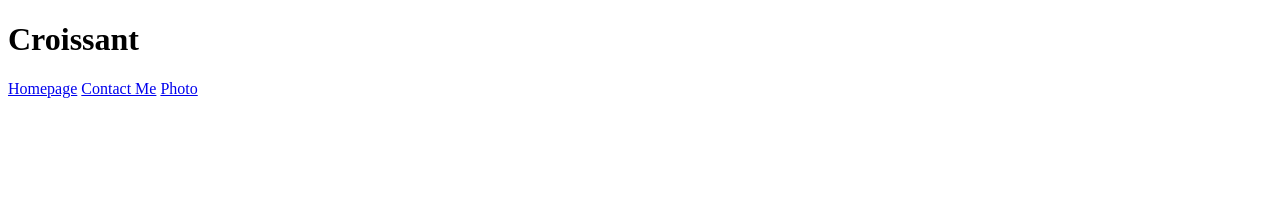
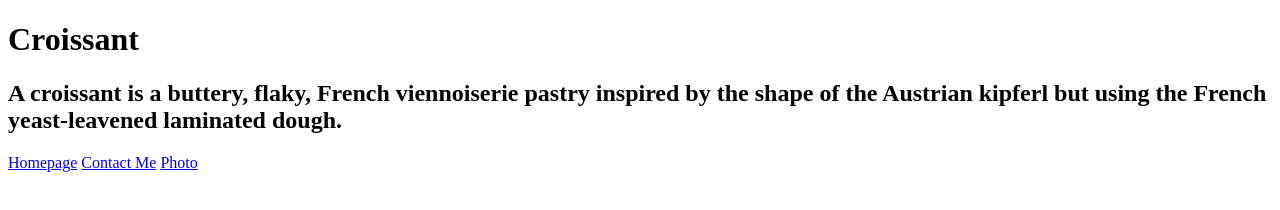
Before and after one commit to elek24/Croissant, a plain HTML site: page index.html in a window 1280 px wide. Drawn offline with Linux system fonts and the light colour scheme.

Commit message:
added content to each html

```diff
--- a/index.html
+++ b/index.html
@@ -8,6 +8,11 @@
   </head>
   <body>
     <h1>Croissant</h1>
+    <h2>
+      A croissant is a buttery, flaky, French viennoiserie pastry inspired by
+      the shape of the Austrian kipferl but using the French yeast-leavened
+      laminated dough.
+    </h2>
     <a href="index.html">Homepage</a>
     <a href="contact.html">Contact Me</a>
     <a href="photo.html">Photo</a>
```
Also changed, not shown: contact.html (+8 -7 lines), photo.html (+2 -0 lines).
